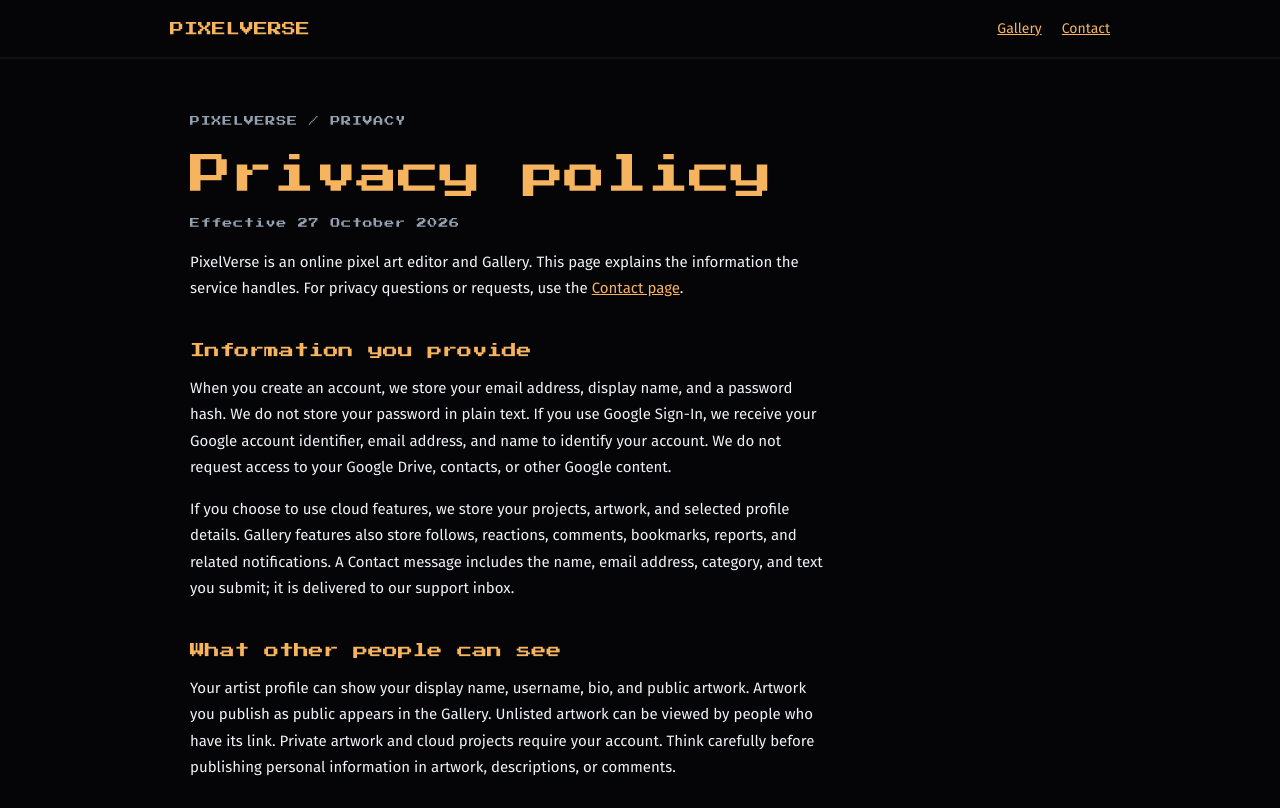
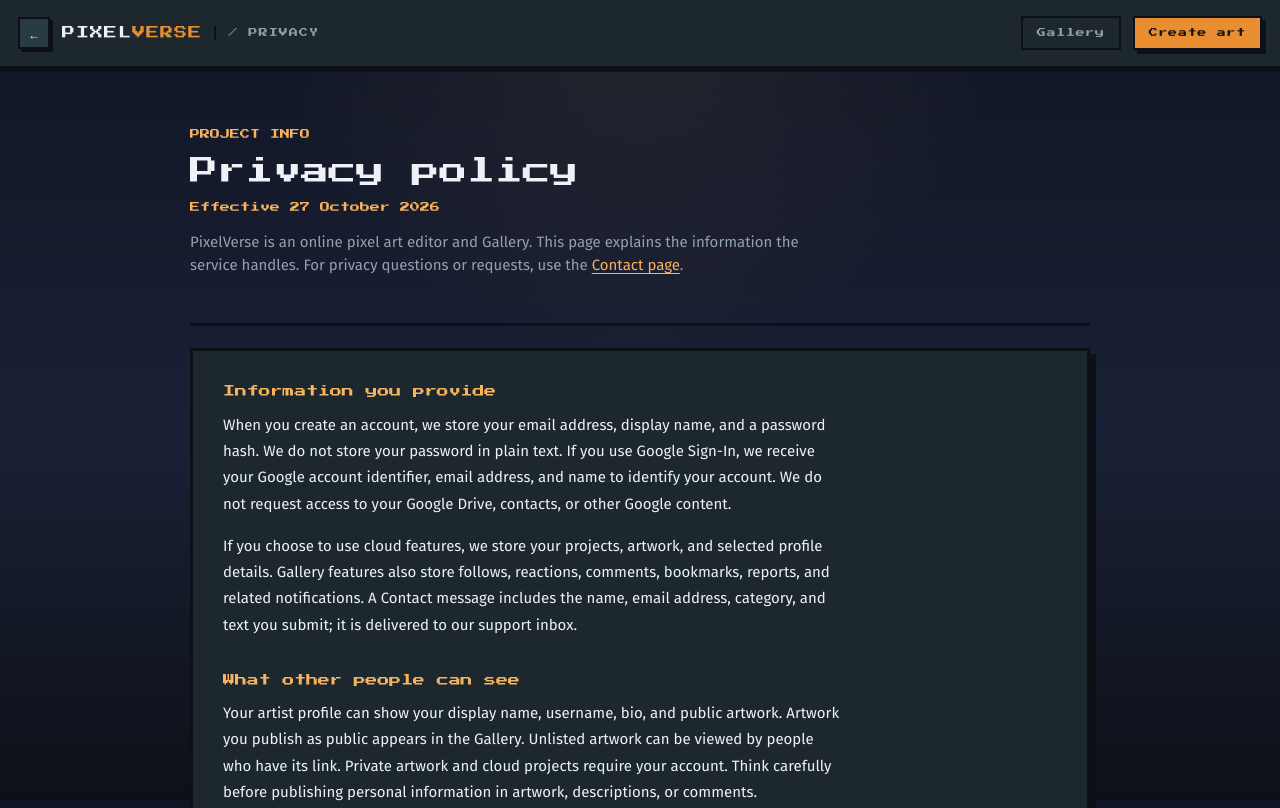
Before and after one commit to SakshamSekhri/MERN-PROJECT-, a website built with Vite: page frontend/privacy.html in a window 1280 px wide. Shown: the top 808 px of the page. Built offline with nearby package versions, Linux system fonts and the light colour scheme.

Commit message:
fix: align legal pages with project UI and restore scrolling

```diff
--- a/frontend/css/views/legal.css
+++ b/frontend/css/views/legal.css
@@ -1,13 +1,29 @@
-.legal-page { min-height: 100vh; background: var(--pv-void); color: var(--pv-text); font-family: var(--font-body); }
-.legal-header, .legal-footer { display: flex; flex-wrap: wrap; align-items: center; justify-content: space-between; gap: 16px; padding: 18px max(20px, calc((100vw - 940px) / 2)); border-bottom: 2px solid var(--pv-ink); }
-.legal-header > a { color: var(--pv-text); font: 14px var(--font-display); text-decoration: none; }
-.legal-header > a span { color: var(--pv-sun-lit); }
-.legal-header nav, .legal-footer { display: flex; gap: 20px; }
-.legal-page a { color: var(--pv-sun-lit); }
-.legal-header nav a, .legal-footer a { font-size: 14px; }
-.legal-main { max-width: 940px; margin: 0 auto; padding: 54px 20px 78px; }
-.legal-kicker, .legal-date { color: var(--pv-muted); font: 10px var(--font-display); letter-spacing: .08em; }
-.legal-main h1 { margin: 16px 0 12px; color: var(--pv-sun-lit); font: clamp(27px, 5vw, 42px)/1.35 var(--font-display); }
-.legal-main h2 { margin: 38px 0 12px; color: var(--pv-sun-lit); font: 15px/1.6 var(--font-display); }
-.legal-main p { max-width: 76ch; margin: 0 0 16px; line-height: 1.75; }
-.legal-footer { border-top: 2px solid var(--pv-ink); border-bottom: 0; }
+.legal-page {
+  min-height: 100%;
+  height: auto;
+  overflow-x: hidden;
+  overflow-y: auto;
+}
+
+.legal-main { max-width: 900px; }
+.legal-main .gallery-hero { padding-bottom: 32px; }
+.legal-main .gallery-hero p { max-width: 75ch; }
+.legal-main .gallery-hero a,
+.legal-article a { color: var(--pv-sun-lit); text-underline-offset: 3px; }
+.legal-date { color: var(--pv-sun-lit) !important; font: 10px/1.7 var(--font-display); }
+
+.legal-article { margin-top: 28px; }
+.legal-article h2 {
+  margin: 32px 0 10px;
+  color: var(--pv-sun-lit);
+  font: 12px/1.7 var(--font-display);
+}
+.legal-article h2:first-child { margin-top: 0; }
+.legal-article p { max-width: 74ch; margin: 0 0 16px; line-height: 1.75; }
+.legal-article p:last-child { margin-bottom: 0; }
+.legal-links { display: flex; flex-wrap: wrap; gap: 14px; padding: 4px 0 12px; }
+
+@media (max-width: 540px) {
+  .legal-article h2 { font-size: 10px; }
+  .legal-links .btn { flex: 1 1 auto; justify-content: center; }
+}
--- a/frontend/privacy.html
+++ b/frontend/privacy.html
@@ -6,16 +6,27 @@
   <title>PixelVerse — Privacy</title>
   <link href="css/base.css" rel="stylesheet"/>
   <link href="css/components.css" rel="stylesheet"/>
+  <link href="css/views/editor.css" rel="stylesheet"/>
+  <link href="css/views/gallery.css" rel="stylesheet"/>
   <link href="css/views/legal.css" rel="stylesheet"/>
 </head>
-<body class="legal-page">
-  <header class="legal-header"><a href="index.html">PIXEL<span>VERSE</span></a><nav aria-label="Main"><a href="gallery.html">Gallery</a><a href="contact.html">Contact</a></nav></header>
-  <main class="legal-main">
-    <p class="legal-kicker">PIXELVERSE / PRIVACY</p>
-    <h1>Privacy policy</h1>
-    <p class="legal-date">Effective 27 October 2026</p>
-    <p>PixelVerse is an online pixel art editor and Gallery. This page explains the information the service handles. For privacy questions or requests, use the <a href="contact.html">Contact page</a>.</p>
-
+<body class="gallery-page legal-page">
+  <header class="topbar gallery-topbar">
+    <a class="topbar__back" href="index.html" title="Back to home">←</a>
+    <a class="topbar__brand" href="index.html">PIXEL<span class="logo__accent">VERSE</span></a>
+    <span class="topbar__crumb">/ PRIVACY</span>
+    <div class="topbar__spacer"></div>
+    <a class="btn btn--ghost" href="gallery.html">Gallery</a>
+    <a class="btn btn--sun" href="blank.html">Create art</a>
+  </header>
+  <main class="gallery-main legal-main">
+    <div class="gallery-hero">
+      <p class="gallery-kicker">PROJECT INFO</p>
+      <h1>Privacy policy</h1>
+      <p class="legal-date">Effective 27 October 2026</p>
+      <p>PixelVerse is an online pixel art editor and Gallery. This page explains the information the service handles. For privacy questions or requests, use the <a href="contact.html">Contact page</a>.</p>
+    </div>
+    <article class="gallery-panel legal-article">
     <h2>Information you provide</h2>
     <p>When you create an account, we store your email address, display name, and a password hash. We do not store your password in plain text. If you use Google Sign-In, we receive your Google account identifier, email address, and name to identify your account. We do not request access to your Google Drive, contacts, or other Google content.</p>
     <p>If you choose to use cloud features, we store your projects, artwork, and selected profile details. Gallery features also store follows, reactions, comments, bookmarks, reports, and related notifications. A Contact message includes the name, email address, category, and text you submit; it is delivered to our support inbox.</p>
@@ -34,7 +45,8 @@
 
     <h2>Security and changes</h2>
     <p>We use HTTPS, restricted database access, hashed passwords, and session controls to protect the service. No online service can guarantee perfect security. We may update this policy as the service changes and will update the effective date on this page.</p>
+    </article>
+    <nav class="legal-links" aria-label="Related pages"><a class="btn btn--ghost" href="index.html">Home</a><a class="btn btn--ghost" href="terms.html">Terms of service</a><a class="btn btn--ghost" href="contact.html">Contact</a></nav>
   </main>
-  <footer class="legal-footer"><a href="index.html">Home</a><a href="terms.html">Terms of service</a><a href="contact.html">Contact</a></footer>
 </body>
 </html>
```
Also changed, not shown: frontend/terms.html (+21 -9 lines).
